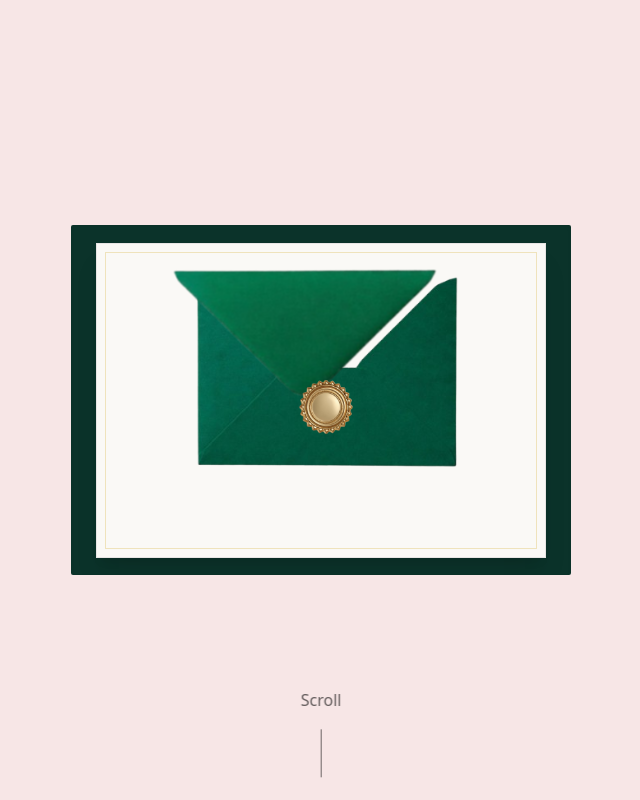
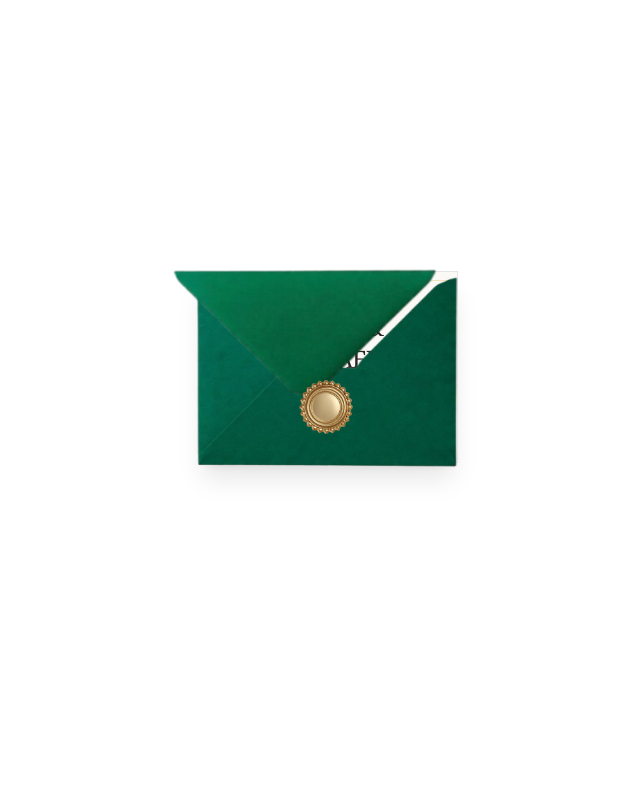
Before and after one commit to ajcapstar/HAPPYEVERAFTER, a Next.js app in the folder weddingthingy/: page / in a window 1280 px wide. Shown: the top 800 px of the page, without its empty margins (319-959 px from the left). Built offline with nearby package versions, Linux system fonts and the light colour scheme.

Commit message:
feat: implement interactive animated envelope reveal component using GSAP

```diff
--- a/weddingthingy/app/components/Envelope.css
+++ b/weddingthingy/app/components/Envelope.css
@@ -1,11 +1,13 @@
 .envelope-container {
-  position: relative;
-  width: 100%;
+  position: fixed;
+  inset: 0;
+  width: 100vw;
   height: 100vh;
+  background-color: white;
+  z-index: 9999;
   display: flex;
   align-items: center;
   justify-content: center;
-  /* overflow:hidden removed — it collapses the 3D rendering context for children */
 }
 
 .envelope-wrapper {
@@ -15,7 +17,7 @@
   perspective: 1000px;
   transform-style: preserve-3d;
   /* required so rotateX on .top-flap renders in true 3D */
-  overflow: hidden;
+  overflow: visible;
   /* clip overflow here instead of on the container */
 }
 
@@ -26,21 +28,21 @@
   }
 }
 
-.envelope-back {
+/* .envelope-back {
   position: absolute;
   inset: 0;
   background-color: #0b332a;
   border-radius: 0.125rem;
   z-index: 10;
   box-shadow: inset 0 2px 4px 0 rgba(0, 0, 0, 0.05);
-}
+} */
 
 .invitation-card {
   position: absolute;
-  left: 5%;
-  top: 5%;
-  width: 90%;
-  height: 90%;
+  left: 25.4%;
+  top: 13%;
+  width: 51.9%;
+  height: 55%;
   background-color: #faf9f6;
   z-index: 20;
   box-shadow:
@@ -69,6 +71,11 @@
 
 .invitation-card.ready-to-pull:hover {
   box-shadow: 0 36px 48px -8px rgba(0, 0, 0, 0.35);
+}
+
+.invitation-card.final-clickable {
+  cursor: pointer;
+  pointer-events: auto;
 }
 
 .card-border {
--- a/weddingthingy/app/components/Envelope.jsx
+++ b/weddingthingy/app/components/Envelope.jsx
@@ -7,7 +7,7 @@ import "./Envelope.css";
 
 const Envelope = () => {
   const container = useRef();
-  // "closed" → "opened" (flap up, card peeking) → "pulled" (card fully out)
+  // "closed" → "opened" → "pulled" → "revealing" → "revealed"
   const [animationStage, setAnimationStage] = useState("closed");
   const { contextSafe } = useGSAP({ scope: container });
 
@@ -50,6 +50,28 @@ const Envelope = () => {
     });
   });
 
+  // STAGE 3 — Click the pulled card: Zoom out and fade to reveal site
+  const handleFinalReveal = contextSafe(() => {
+    if (animationStage !== "pulled") return;
+    setAnimationStage("revealing");
+
+    const tl = gsap.timeline({
+      onComplete: () => setAnimationStage("revealed"),
+    });
+
+    tl.to(".envelope-wrapper", {
+      scale: 2.5,
+      opacity: 0,
+      duration: 1.2,
+      ease: "power2.inOut",
+    }).to(".envelope-container", {
+      opacity: 0,
+      duration: 0.5,
+    }, "-=0.5");
+  });
+
+  if (animationStage === "revealed") return null;
+
   return (
     <div ref={container} className="envelope-container">
       <div className="envelope-wrapper">
@@ -58,8 +80,9 @@ const Envelope = () => {
 
         {/* 2. CARD LAYER — gets its own click once the flap is open */}
         <div
-          className={`invitation-card ${animationStage === "opened" ? "ready-to-pull" : ""}`}
-          onClick={handlePullCard}
+          className={`invitation-card ${animationStage === "opened" ? "ready-to-pull" : ""
+            } ${animationStage === "pulled" ? "final-clickable" : ""}`}
+          onClick={animationStage === "opened" ? handlePullCard : handleFinalReveal}
         >
           <div className="card-border" />
           <h2 className="card-title">Rachel &amp; Michael</h2>
```
